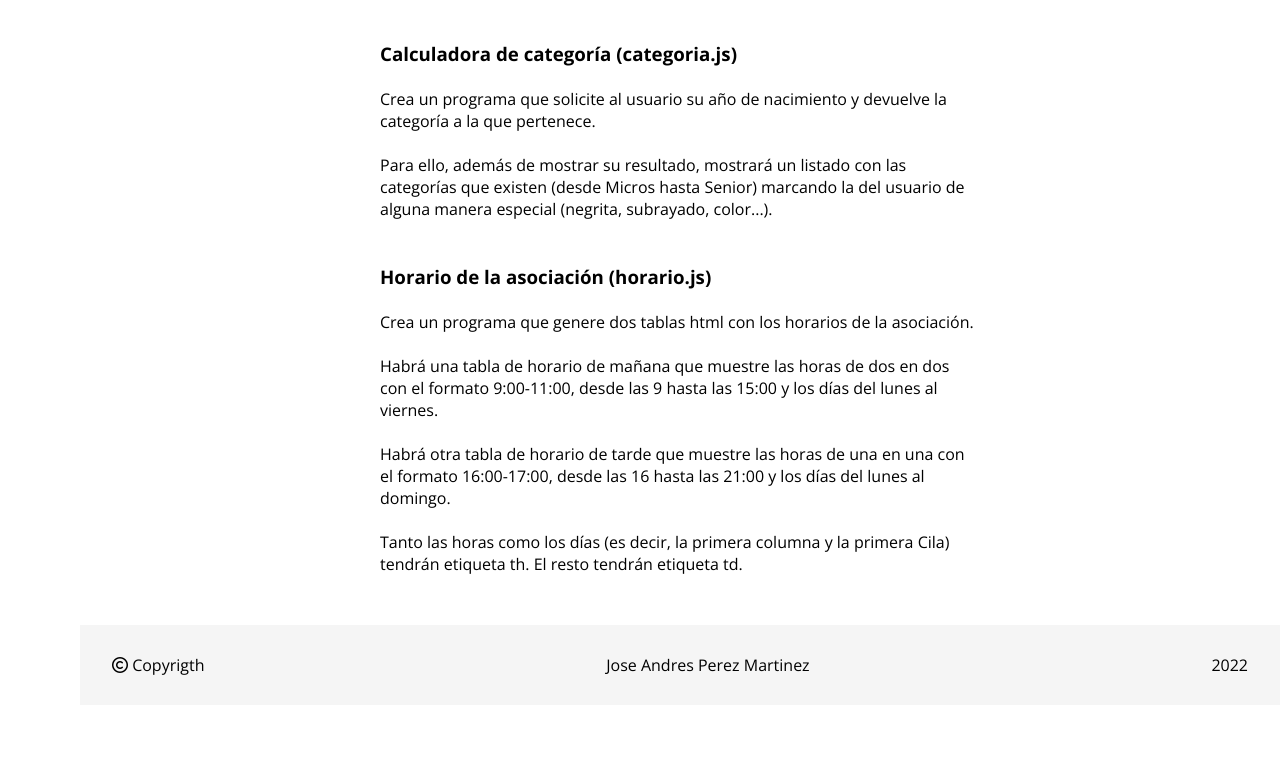
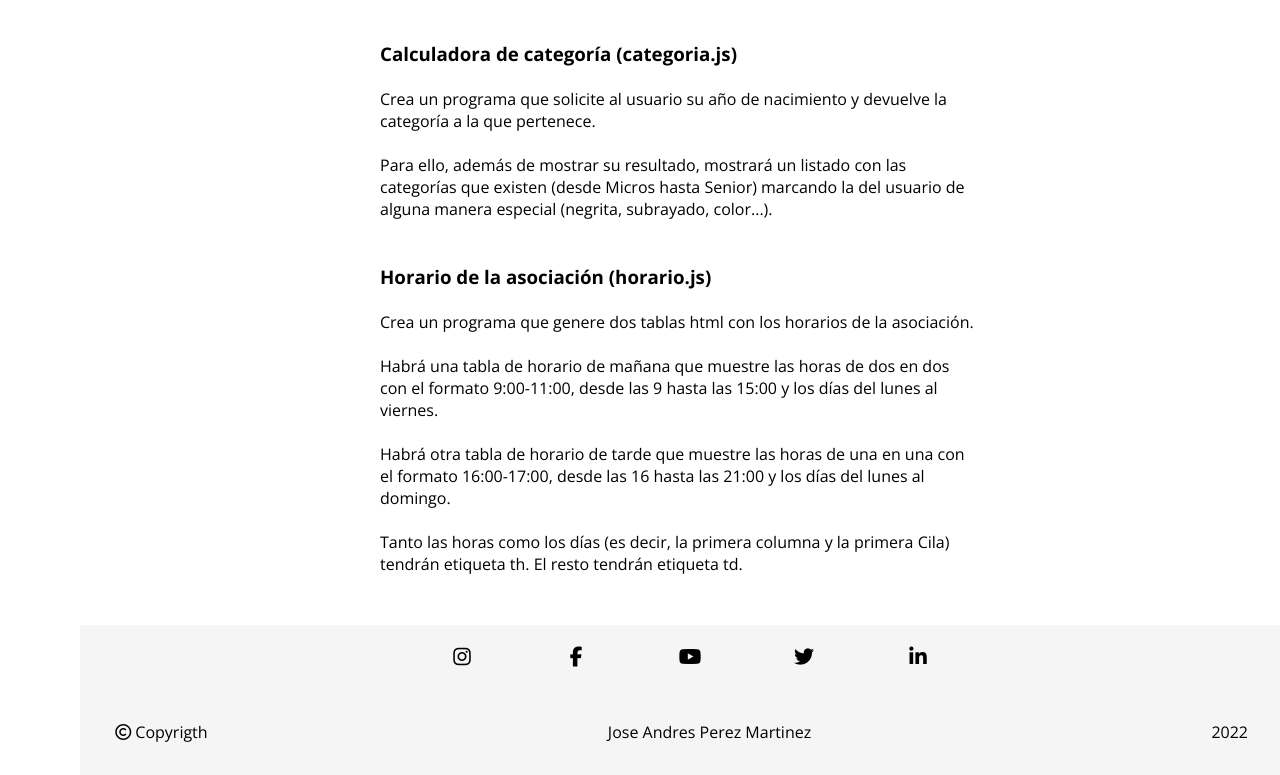
Before and after one commit to JoseAndres7/Calculadora, a plain HTML site: page index.html in a window 1280 px wide. Shown: the part 1552-2327 px from the top of the page. Before the commit the page ends 2257 px from the top, so only its background shows below. Drawn offline with nearby package versions, Linux system fonts and the light colour scheme.

Commit message:
update footer
update en el codigo footer implementacion codigo

```diff
--- a/estilos.css
+++ b/estilos.css
@@ -105,19 +105,27 @@ header {
 
 footer {
     width: 100%;
-    height: 80px;
     background: #f5f5f5;
     display: flex;
-    flex-direction: row;
-    justify-content: space-between;
+    flex-direction: column;
     align-items: center;
 }
 
+footer section {
+    display: flex;
+    flex-direction: row;
+}
 footer div {
     display: flex;
     margin: 2rem;
 }
 
+footer .texto{
+    width: 100%;
+    display: flex;
+    flex-direction: row;
+    justify-content: space-between;
+}
 .img {
     height: 4rem;
     width: 4rem;
--- a/index.html
+++ b/index.html
@@ -158,6 +158,24 @@
     </main>
 
     <footer>
+        <section class="hsg-footer__contact-links social-cl"::before>
+            <div class="icon__menu">
+                <i class="fa fa-instagram"></i>
+            </div>
+            <div class="icon__menu">
+                <i class="fa fa-facebook"></i>
+            </div>
+            <div class="icon__menu">
+                <i class="fa fa-youtube"></i>
+            </div>
+            <div class="icon__menu">
+                <i class="fa fa-twitter"></i>
+            </div>
+            <div class="icon__menu">
+                <i class="fa fa-linkedin"></i>
+            </div>
+        </section>
+        <section class="texto">
         <div>
             <p><i class="fa fa-copyright" aria-hidden="true"></i> Copyrigth</p>
         </div>
@@ -167,6 +185,7 @@
         <div>
             <p>2022</p>
         </div>
+    </section>
     </footer>
     <script src="js/script.js"></script>
 </body>
```
